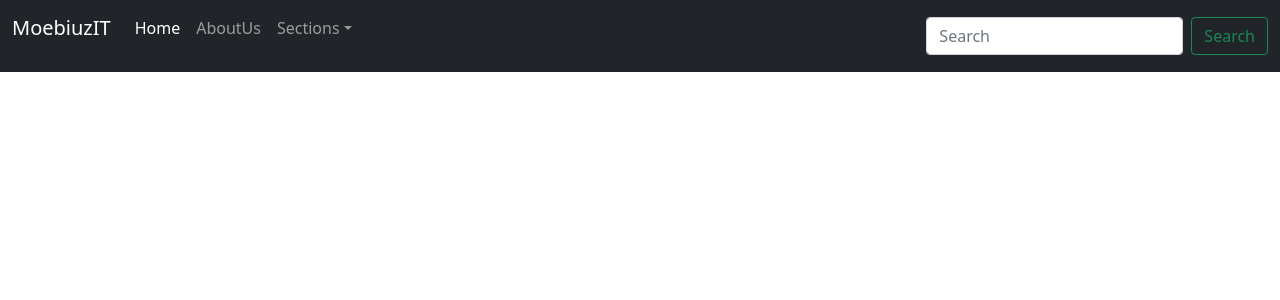
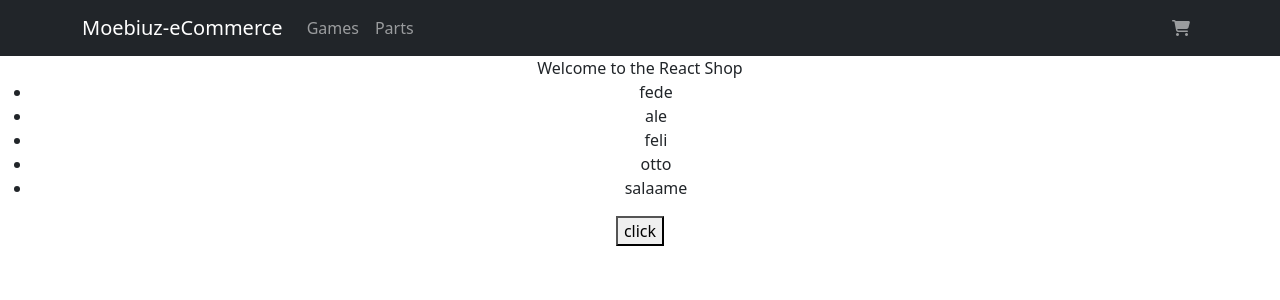
Before and after one commit to AlejandroOtero97/Final-React, a React (Create React App) app: page / in a window 1280 px wide. Shown: the top 300 px of the page. Built offline with nearby package versions, Linux system fonts and the light colour scheme.

Commit message:
Build 1
incorpora desafio1 y parte del 2

```diff
--- a/public/index.html
+++ b/public/index.html
@@ -2,42 +2,19 @@
 <html lang="en">
   <head>
     <meta charset="utf-8" />
-    <link rel="icon" href="%PUBLIC_URL%/favicon.ico" />
+    <link rel="icon" href="./favicon.ico" />
+    <script src="https://kit.fontawesome.com/f40d67fda1.js" crossorigin="anonymous"></script>
     <meta name="viewport" content="width=device-width, initial-scale=1" />
     <meta name="theme-color" content="#000000" />
-    <meta
-      name="description"
-      content="Web site created using create-react-app"
-    />
+    <meta name="description" content="Web site created using create-react-app"/>
     <link rel="apple-touch-icon" href="%PUBLIC_URL%/logo192.png" />
-    <!--
-      manifest.json provides metadata used when your web app is installed on a
-      user's mobile device or desktop. See https://developers.google.com/web/fundamentals/web-app-manifest/
-    -->
     <link rel="manifest" href="%PUBLIC_URL%/manifest.json" />
-    <!--
-      Notice the use of %PUBLIC_URL% in the tags above.
-      It will be replaced with the URL of the `public` folder during the build.
-      Only files inside the `public` folder can be referenced from the HTML.
-
-      Unlike "/favicon.ico" or "favicon.ico", "%PUBLIC_URL%/favicon.ico" will
-      work correctly both with client-side routing and a non-root public URL.
-      Learn how to configure a non-root public URL by running `npm run build`.
-    -->
-    <title>Desafio 1</title>
+    <title>Desafio | 1</title>
   </head>
   <body>
     <noscript>You need to enable JavaScript to run this app.</noscript>
     <div id="root"></div>
-    <!--
-      This HTML file is a template.
-      If you open it directly in the browser, you will see an empty page.
 
-      You can add webfonts, meta tags, or analytics to this file.
-      The build step will place the bundled scripts into the <body> tag.
 
-      To begin the development, run `npm start` or `yarn start`.
-      To create a production bundle, use `npm run build` or `yarn build`.
-    -->
   </body>
 </html>
--- a/src/App.js
+++ /dev/null
@@ -1,9 +0,0 @@
-import Navbar from './components/Navbar/Navbar';
-
-const App = () => {
-  return (
-      <Navbar />
-  );
-}
-
-export default App;
--- /dev/null
+++ b/src/App.jsx
@@ -0,0 +1,16 @@
+import 'bootstrap/dist/css/bootstrap.min.css';
+import NavBar from './components/Navbar/NavBar';
+import ItemListContainer from './Container/ItemListContainer';
+
+function App() {
+  return (
+
+    <>
+      <NavBar />
+      <ItemListContainer saludo="Welcome to the React Shop" />
+    </>
+
+  );
+}
+
+export default App;
--- /dev/null
+++ b/src/Container/ItemListContainer.jsx
@@ -0,0 +1,114 @@
+import { useEffect, useState } from 'react';
+import { getFetch } from '../helpers/gFetch';
+
+function ItemListContainer({ saludo }){
+
+    const [bool, setBool] = useState(true)
+    const [prods, setProds] = useState([])
+    const [loading, setLoading] = useState(true)
+
+    useEffect(()=>{
+        getFetch
+        .then(resp => setProds(resp))
+        .catch((err) => console.log(err))
+        .finally(()=> setLoading(false))
+        }, [])
+
+    console.log(prods)
+
+
+    return(
+        <>
+
+            <div className="text-center">
+                <div>{saludo}</div>
+                {loading ? <h2>Cargando...</h2>
+                :
+                <ul>{ prods.map((prod) => <li key={prod.id}>
+                    {prod.name}
+                    <img></img>
+                    </li>
+                    )}
+                </ul>}
+
+                <button onClick={()=> setBool(!bool)}>click</button>
+            </div>
+
+        </>
+    )
+}
+
+
+export default ItemListContainer;
+
+
+
+
+
+
+
+
+
+
+
+
+
+
+
+
+
+
+
+
+
+
+
+/*
+import { useState, useEffect } from 'react'
+
+function ItemListContainer ({ saludo }) {
+    const [ count, setCount ] = useState(0)
+    const [ bool, setBool ] = useState ( true )
+
+
+    useEffect(()=>{
+        console.log("useEffect cada vez que se renderize el componente")
+        return () => {
+            console.log("efecto de limpieza")
+        }
+    })
+
+    useEffect(()=>{
+        console.log("llamada a api, o tarea sincronica pesada - 2 - una sola vez despues del primer montado")
+    }, []) //array vacio para que sea solo llamado una vez
+
+    useEffect(()=>{
+        console.log("solo se dispara si cambia bool")
+    }, [bool, saludo])
+
+
+    const handleCount = () => {
+        setCount( count + 1 )
+        console.log(count)
+    }
+
+    const handleBool = () => {
+        setBool(!bool)
+    }
+
+    console.log("montado del componente")
+
+
+    return(
+        <>
+            <div className='text-center'>
+                <div>{count}</div>
+                <label>{Date(count)}</label>
+                <button onClick={handleBool}>Buleano</button>
+                <button onClick={handleCount}>click</button>
+            </div>
+        </>
+
+    )
+}
+*/
--- a/src/components/Navbar/Navbar.js
+++ /dev/null
@@ -1,47 +0,0 @@
-import React from "react";
-
-
-const Navbar = () => {
-    return(
-
-        <nav className="navbar navbar-expand-lg navbar-dark bg-dark">
-            <div className="container-fluid">
-                <p className="navbar-brand" href="#">MoebiuzIT</p>
-                <button className="navbar-toggler" type="button" data-bs-toggle="collapse" data-bs-target="#navbarSupportedContent" aria-controls="navbarSupportedContent" aria-expanded="false" aria-label="Toggle navigation">
-                <span className="navbar-toggler-icon"></span>
-                </button>
-                <div className="collapse navbar-collapse" id="navbarSupportedContent">
-                <ul className="navbar-nav me-auto mb-2 mb-lg-0">
-                    <li className="nav-item">
-                    <p className="nav-link active" aria-current="page" href="#">Home</p>
-                    </li>
-                    <li className="nav-item">
-                    <p className="nav-link" href="#">AboutUs</p>
-                    </li>
-                    <li className="nav-item dropdown">
-                    <p className="nav-link dropdown-toggle" href="#" id="navbarDropdown" role="button" data-bs-toggle="dropdown" aria-expanded="false">
-                        Sections
-                    </p>
-                    <ul className="dropdown-menu" aria-labelledby="navbarDropdown">
-                        <li><p className="dropdown-item">Action</p></li>
-                        <li><p className="dropdown-item">Another action</p></li>
-                        <li></li>
-                        <li><p className="dropdown-item">Something else here</p></li>
-                    </ul>
-                    </li>
-                    <li class="nav-item">
-                    </li>
-                </ul>
-                <form class="d-flex">
-                    <input class="form-control me-2" type="search" placeholder="Search" aria-label="Search" />
-                    <button class="btn btn-outline-success" type="submit">Search</button>
-                </form>
-                </div>
-            </div>
-        </nav>
-
-
-    )
-}
-
-export default Navbar;
--- /dev/null
+++ b/src/components/Navbar/Navbar.jsx
@@ -0,0 +1,36 @@
+import Container from 'react-bootstrap/Container'
+import Nav from "react-bootstrap/Nav"
+import Navbar from "react-bootstrap/Navbar"
+import Widget from '../Widget/Widget'
+import NavDropdown from "react-bootstrap/NavDropdown"
+
+
+
+
+function NavBar() {
+  return (
+
+    <Navbar collapseOnSelect expand="lg" bg="dark" variant="dark">
+        <Container>
+            <Navbar.Brand href="#home">Moebiuz-eCommerce</Navbar.Brand>
+            <Navbar.Toggle aria-controls="responsive-navbar-nav" />
+            <Navbar.Collapse id="responsive-navbar-nav">
+            <Nav className="me-auto">
+                <Nav.Link href="#features">Games</Nav.Link>
+                <Nav.Link href="#pricing">Parts</Nav.Link>
+
+            </Nav>
+            <Nav>
+
+                <Nav.Link eventKey={2} href="#memes">
+                    <Widget />
+                </Nav.Link>
+            </Nav>
+            </Navbar.Collapse>
+        </Container>
+    </Navbar>
+
+  )
+}
+
+export default NavBar
--- /dev/null
+++ b/src/components/Widget/Widget.jsx
@@ -0,0 +1,11 @@
+import React from 'react'
+
+function Widget() {
+  return (
+    <>
+        <i class="fa-solid fa-cart-shopping"></i>
+    </>
+  )
+}
+
+export default Widget
--- /dev/null
+++ b/src/helpers/gFetch.js
@@ -0,0 +1,17 @@
+const productos = [
+    {id: 1, name: 'fede', img: "https://images.unsplash.com/photo-1646500209483-d66f3b910edc?ixlib=rb-1.2.1&ixid=MnwxMjA3fDB8MHxwaG90by1wYWdlfHx8fGVufDB8fHx8&auto=format&fit=crop&w=870&q=80"},
+    {id: 2, name: 'ale'},
+    {id: 3, name: 'feli'},
+    {id: 4, name: 'otto'},
+    {id: 5, name: 'salaame'}]
+
+export const getFetch = new Promise((resolve, reject)=>{
+    let condition = true
+    if(condition){
+        setTimeout(() => {
+            resolve(productos)
+        }, 2000);
+    }else{
+        reject("400 - not found")
+    }
+})
```
Also changed, not shown: src/components/Navbar/NavBar.css (added).
